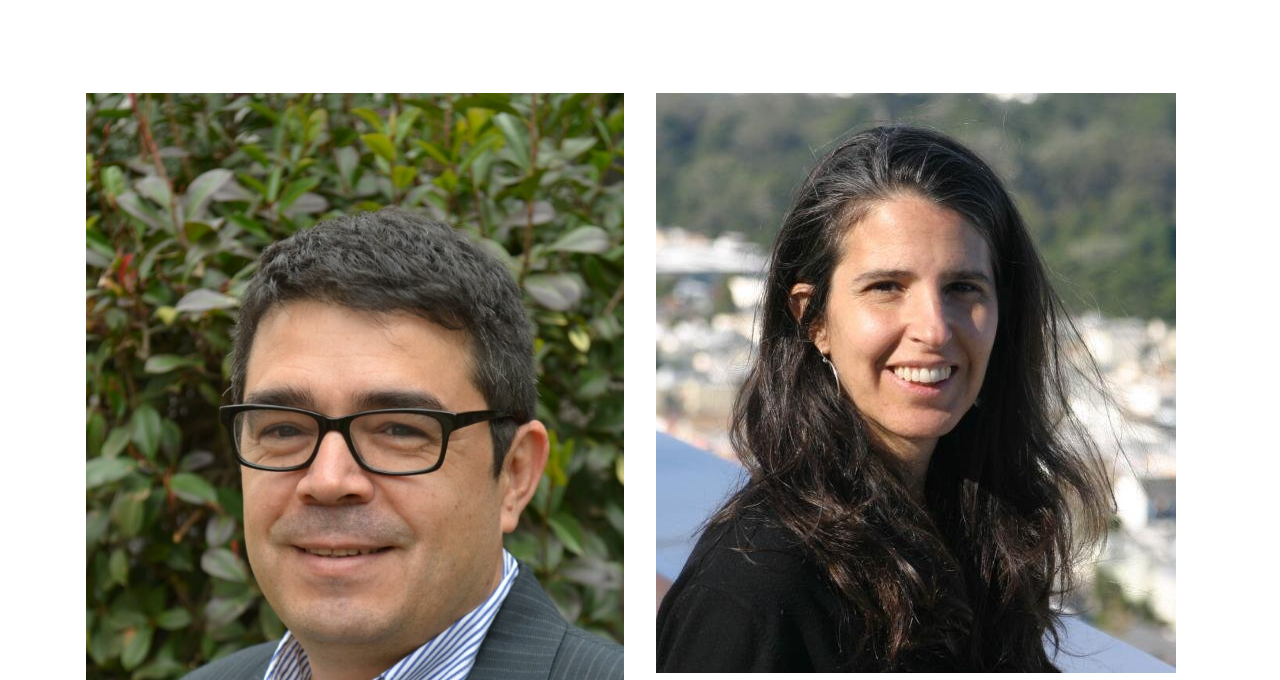
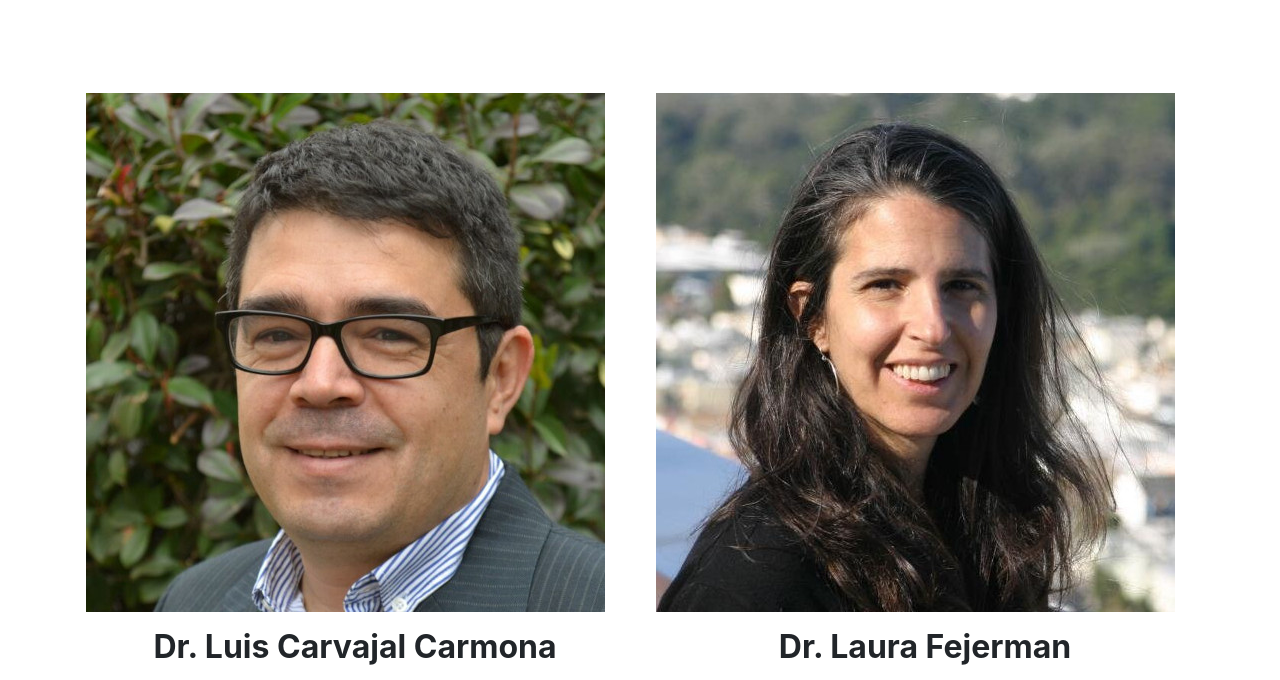
Before and after one commit to CarvajalCarmonaLab/D43, a plain HTML site: page equipo.html in a window 1280 px wide. Shown: the part 946-1626 px from the top of the page. Drawn offline with nearby package versions, Linux system fonts and the light colour scheme.

Commit message:
Standardized headshot size and deleted conference folder

```diff
--- a/equipo.html
+++ b/equipo.html
@@ -34,12 +34,12 @@
   <div class="py-3">
     <div class="container">
       <div class="row">
-        <div class="col-md-6 col-6 p-3"> <img class="img-fluid d-block" src="assets/d43/Luis_headshot_683x1024.jpg">
+        <div class="col-md-6 col-6 p-3"> <img class="img-fluid d-block" src="assets/d43/Luis_headshot_square.jpg">
           <h2 class="my-3 text-center"><b>Dr. Luis Carvajal Carmona</b></h2>
           <p>Dr. Luis Carvajal-Carmona joined UC Davis as an Assistant Professor in 2012 and was promoted to Professor in 2019. In addition to leading his research laboratory, Luis is the holder of the Auburn Community Cancer Endowed Chair in Basic Science and the Associate Director for Basic Science at the UC Davis Comprehensive Cancer Center. He also is the leader of the Cancer Center’s Latinos United for Cancer Health Advancement (LUCHA) initiative and the co-director Community Engagement Program at the Clinical and Translational Science Center.</p>
           <p>Dr. Carvajal-Carmona has interest and expertise in cancer genetics, population genetics, genetic demography of minority groups and functional genomics. Before joining UC Davis, Luis was a Senior Research Fellow at the Wellcome Trust Centre for Human Genetics in the University of Oxford. He did his postdoctoral fellowship at the London Research Institute and his PhD at University College London. Luis enjoys cycling, hiking and other outdoor activities. He also enjoys traveling and spending time with his young family.</p>
         </div>
-        <div class="col-md-6 col-6 p-3"> <img class="img-fluid d-block" src="assets/d43/Fejerman_Laura_2016_520x580.jpg">
+        <div class="col-md-6 col-6 p-3"> <img class="img-fluid d-block" src="assets/d43/Fejerman_Laura_2016_square.jpg">
           <h2 class="my-3 text-center"><b>Dr. Laura Fejerman</b></h2>
           <p>Dr. Laura Fejerman, PhD is a Professor in the Department of Public Health Sciences, co-director of the Women’s Cancer Research and Care Program and Assistant Director of Education Training and Career Development at the UC Davis Comprehensive Cancer Center. She is also co-director of the Latinos United for Cancer Health Advancement Initiative (LUCHA).</p>
           <p>Dr. Fejerman’s research focuses on the discovery of genetic and non-genetic factors that contribute to breast cancer risk and prognosis in Latinas. Her past work established a relationship between genetic ancestry and breast cancer risk, and subsequent research has built upon this observation, exploring genetic variants, through admixture mapping and genome-wide association approaches, as well as the possible environmental and lifestyle related factors, and ancestry-gene interactions. Additional work explores disparities in breast cancer prognosis in Latinas and its potential causes, including access to information, screening and care.</p>
```
Also changed, not shown: assets/conference/cover.jpg (deleted), assets/conference/logo_1.png (deleted), assets/conference/logo_2.png (deleted), assets/conference/logo_3.png (deleted), assets/conference/logo_4.png (deleted), assets/conference/people_1.jpg (deleted), assets/conference/people_2.jpg (deleted), assets/conference/people_3.jpg (deleted), assets/conference/people_4.jpg (deleted), assets/conference/people_5.jpg (deleted), assets/conference/people_6.jpg (deleted), assets/conference/schedule.jpg (deleted), assets/conference/venue.jpg (deleted), assets/d43/Fejerman_Laura_2016_square.jpg (added), 1 more files.
